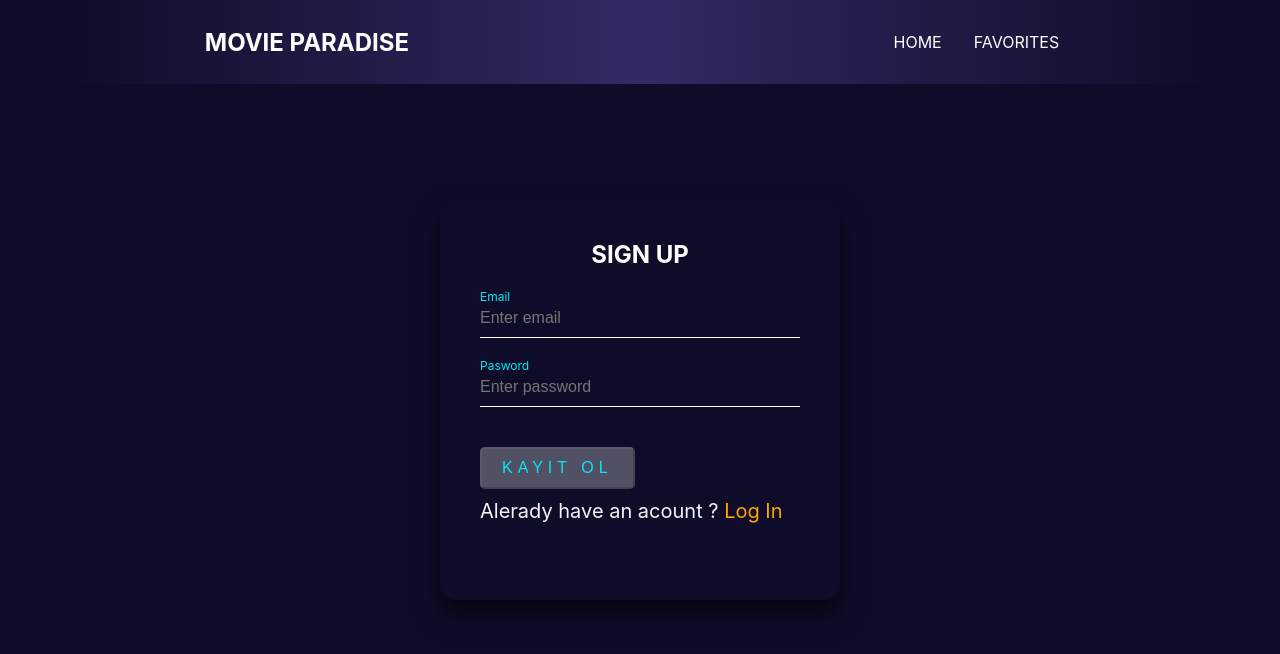
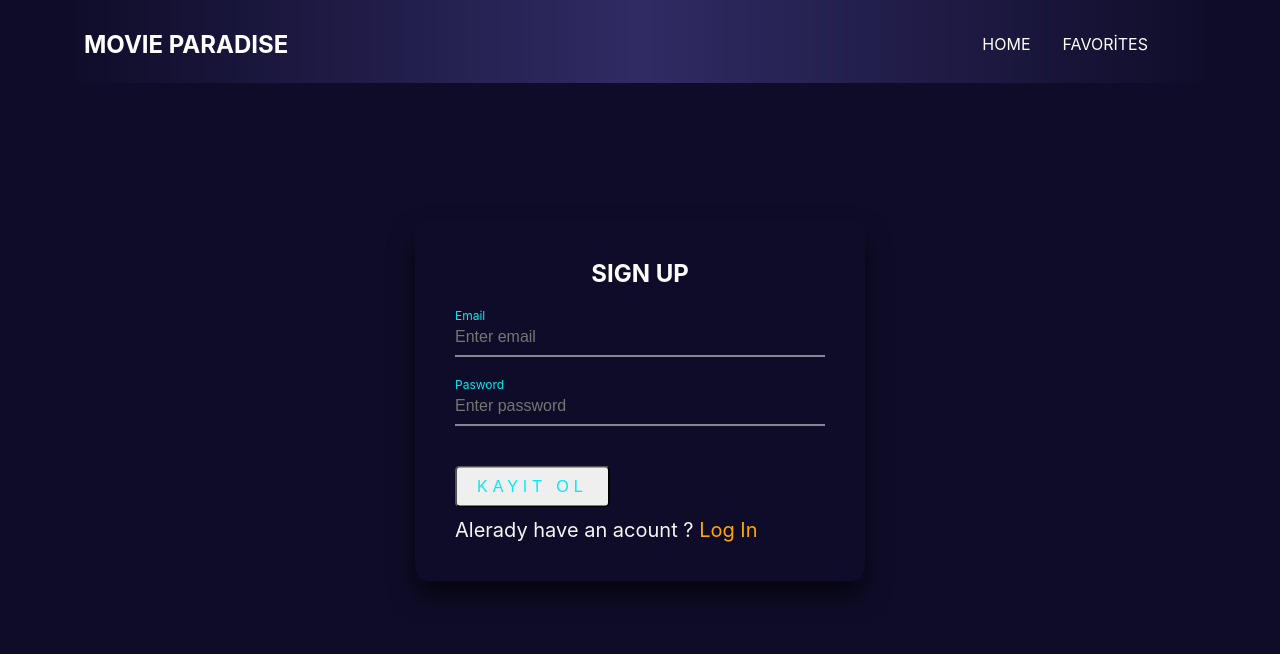
Before and after one commit to WNurselam/movie-app, a React (Create React App) app: page /signup in a window 1280 px wide. Shown: the top 654 px of the page. Built offline with nearby package versions, Linux system fonts and the light colour scheme; no server answers.

Commit message:
Adding formik and yup for user registration

```diff
--- a/package.json
+++ b/package.json
@@ -8,6 +8,7 @@
     "@testing-library/user-event": "^13.5.0",
     "axios": "^0.27.2",
     "firebase": "^9.9.4",
+    "formik": "^2.2.9",
     "react": "^18.2.0",
     "react-dom": "^18.2.0",
     "react-player": "^2.10.1",
@@ -17,7 +18,8 @@
     "react-youtube": "^10.0.0",
     "router": "^1.3.7",
     "sass": "^1.54.9",
-    "web-vitals": "^2.1.4"
+    "web-vitals": "^2.1.4",
+    "yup": "^0.32.11"
   },
   "scripts": {
     "start": "react-scripts start",
--- a/src/App.scss
+++ b/src/App.scss
@@ -7,6 +7,10 @@ body {
   min-width: 1000px;
   margin: auto;
   min-height: 100vh;
+}
+
+.user-auth{
+  float: right;
 }
 
 .movie-img {
@@ -28,9 +32,7 @@ body {
   padding: 15px;
 }
 
-.logo {
-  text-decoration: none;
-}
+
 
 #root {
   min-width: 90%;
--- a/src/components/Auth/Register.js
+++ b/src/components/Auth/Register.js
@@ -1,44 +1,79 @@
-import React from 'react'
-import { useState } from 'react';
-import { useNavigate,Link} from 'react-router-dom';
-import { useUserAuth } from '../../context/userAuthContext';
-import './style.scss'
+import React from "react";
+import { useNavigate, Link } from "react-router-dom";
+import { useUserAuth } from "../../context/userAuthContext";
+import "./style.scss";
+import * as yup from "yup";
+import { useFormik } from "formik";
+
+let loginSchema = yup.object().shape({
+  email: yup.string().email().required("Email is required !"),
+  password: yup
+    .string()
+    .required("Password is required !")
+    .min(6, "Password is too short, should be 8 chars minimum.")
+    .max(14, "Password is too long, should be 14 chars maximum.")
+    .matches(/[a-zA-Z]/, "Password can only contain Latin letters."),
+});
 
 const Register = () => {
-    const[email,setEmail] = useState("");
-    const [password,setPassword] = useState("");
-    const [error,setError] = useState("");
-    const {signUp} = useUserAuth();
+
+  const { signUp } = useUserAuth();
   const navigate = useNavigate();
 
-    const handleSubmit = async (e) => {
-        e.preventDefault();
-        setError("");
-        try {
-            await signUp(email,password);
-            navigate("/login")
-        } catch (error) {
-            setError(error.message);
-        }
-
-    }
+  const formik = useFormik({
+    initialValues: {
+      email: "",
+      password: "",
+    },
+    validationSchema: loginSchema,
+    onSubmit: (values) => {
+      signUp(values.email, values.password);
+      navigate("/login");
+    },
+  });
   return (
-    <div className='login-container'>
+    <div className="login-container">
       <h2>Sıgn Up</h2>
-        <form onSubmit={handleSubmit}>
+      <form onSubmit={formik.handleSubmit}>
         <div className="user-box">
-            <input type="text" autoComplete="off" placeholder='Enter email' name='text' value={email} onChange={e =>setEmail(e.target.value)}/>
+          <input
+            type="text"
+            autoComplete="off"
+            placeholder="Enter email"
+            name="email"
+            value={formik.values.email}
+            onChange={formik.handleChange}
+            onBlur={formik.handleBlur}
+          />
+           {formik.touched.email && formik.errors.email ? <p className="formik-eror">{formik.errors.email }</p>:null}
           <label>Email</label>
         </div>
         <div className="user-box">
-            <input type="password" autoComplete="off" placeholder='Enter password'  name="password" value={password} onChange={e =>setPassword(e.target.value)}/>
+          <input
+            type="password"
+            autoComplete="off"
+            placeholder="Enter password"
+            name="password"
+            value={formik.values.password}
+            onChange={formik.handleChange}
+            onBlur={formik.handleBlur}
+          />
+          {formik.touched.password && formik.errors.password ? <p className="formik-eror">{formik.errors.password }</p>:null}
           <label>Pasword</label>
         </div>
-            <button className="btn-login"  disabled = {!email || !password}> Kayıt ol</button>
+        <button className="btn-login" type="submit">
+          {" "}
+          Kayıt ol
+        </button>
       </form>
-        <div className="road-sign">Alerady have an acount ? <span><Link to="/login">Log In</Link> </span> </div>
+      <div className="road-sign">
+        Alerady have an acount ?{" "}
+        <span>
+          <Link to="/login">Log In</Link>{" "}
+        </span>{" "}
       </div>
-  )
-}
+    </div>
+  );
+};
 
 export default Register;
--- a/src/components/Auth/style.scss
+++ b/src/components/Auth/style.scss
@@ -2,13 +2,15 @@
     position: absolute;
     top:50%;
     left:50%;
-    width:400px;
-    height: 400px;
+    width:450px;
+    height: 45  0px;
     padding:40px;
     transform: translate(-50%, -50%);
     box-sizing: border-box;
     box-shadow: 0 15px 25px rgba(0,0,0,.6);
     border-radius:15px;
+    display: flex;
+    flex-direction: column;
 
     h2{
         margin:0 0 30px;
@@ -75,6 +77,13 @@
         }
       }
 
+      .formik-eror{
+        color: orangered;
+        font-size: 15px;
+        margin-top: 0px;
+
+      }
+
 
   }
 
--- a/src/components/Header/index.js
+++ b/src/components/Header/index.js
@@ -1,23 +1,28 @@
 import { NavLink } from "react-router-dom";
 import "./style.scss";
 
+
 export const Header = () => {
+
   return (
     <div className="navbar">
       <div className="innerNav">
-        <NavLink to="/" className="logo">
+      <NavLink to="/" className="logo">
           MOVIE PARADISE
         </NavLink>
         <ul className="menu">
           <li>
-            <NavLink to="/">Home</NavLink>
+            <NavLink to="/">HOME</NavLink>
           </li>
-
           <li>
-            <NavLink to="/favorites">Favorites</NavLink>
+            <NavLink to="/favorites">FAVORİTES</NavLink>
+          </li>
+          <li>
           </li>
         </ul>
+
       </div>
+
     </div>
   );
 };
--- a/src/components/Header/style.scss
+++ b/src/components/Header/style.scss
@@ -1,45 +1,33 @@
 .navbar {
-  padding: 1em 2em;
   color: #fff;
+  padding: 13px 0px;
   background-image: linear-gradient(to right, #0f0c29, #302b63, #0f0c29);
+
+  .innerNav {
+    display: flex;
+    align-items: center;
+    margin: 5px 20px auto;
+    justify-content: space-between;
   }
 
-.navbar .innerNav {
-  display: -webkit-box;
-  display: -ms-flexbox;
-  display: flex;
-  -webkit-box-align: center;
-  -ms-flex-align: center;
-  align-items: center;
-  -webkit-box-pack: justify;
-  -ms-flex-pack: justify;
-  justify-content: space-between;
-  width: 80%;
-  margin: 0 auto;
-}
-
-.navbar .logo {
+  .logo {
     font-size: 24px;
     font-weight: bolder;
     color: #fff;
   }
+  .menu {
+    list-style: none;
+    display: flex;
 
-.navbar .menu {
-  list-style: none;
-  display: -webkit-box;
-  display: -ms-flexbox;
-  display: flex;
-  text-transform: uppercase;
-}
-
-.navbar .menu a {
+    li {
       color: #fff;
       text-decoration: none;
       margin: 0 1em;
-  -webkit-transition: color 0.3s ease-in-out;
       transition: color 0.3s ease-in-out;
-}
 
-.navbar .menu a:hover {
+      &:hover {
         color: #ee7b30ff;
       }
+    }
+  }
+}
--- a/src/components/MovieList/MovieList.js
+++ b/src/components/MovieList/MovieList.js
@@ -27,7 +27,7 @@ const MovieList = () => {
     };
     fetchApi();
   }, [page]);
-  console.log(movies);
+  //console.log(movies);
   return (
     <div className="container">
       <div className="movie-container">
--- a/src/context/userAuthContext.js
+++ b/src/context/userAuthContext.js
@@ -12,6 +12,7 @@ const userAuthContext = createContext();
 
 export function UserAuthContextProvider({ children }) {
   const [user, setUser] = useState("");
+
   function signUp(email, password) {
     return createUserWithEmailAndPassword(auth, email, password);
   }
--- a/src/pages/Home.js
+++ b/src/pages/Home.js
@@ -23,11 +23,9 @@ const Home = () => {
         <div>
         Hello Welcome <br />
         {user && user.email}
-        <button  onClick={handleLogout}>
-          Log out
-        </button>
+        <i onClick={handleLogout} class='bx bx-log-out bx-md'></i>
         </div>
-        : <Link to="/login">Login</Link>
+        : <Link to="/login"><i className='bx bx-log-in bx-md' ></i></Link>
         }
         </div>
 
```
Also changed, not shown: src/components/Auth/Login.js (+83 -0 lines), 1 other file (tests, documents, lock files or other folders). Lines whose indentation alone changed are shown as unchanged.
